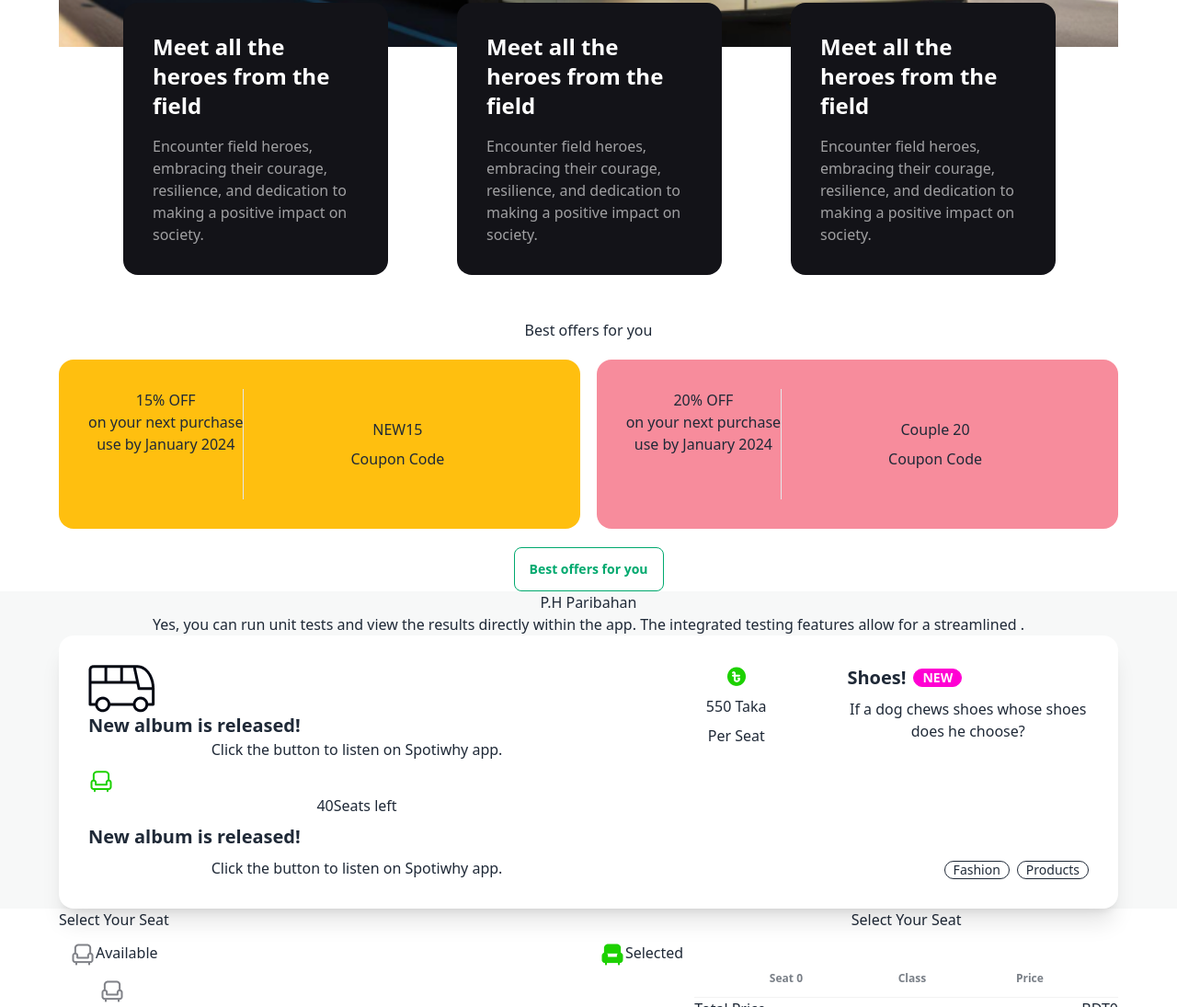
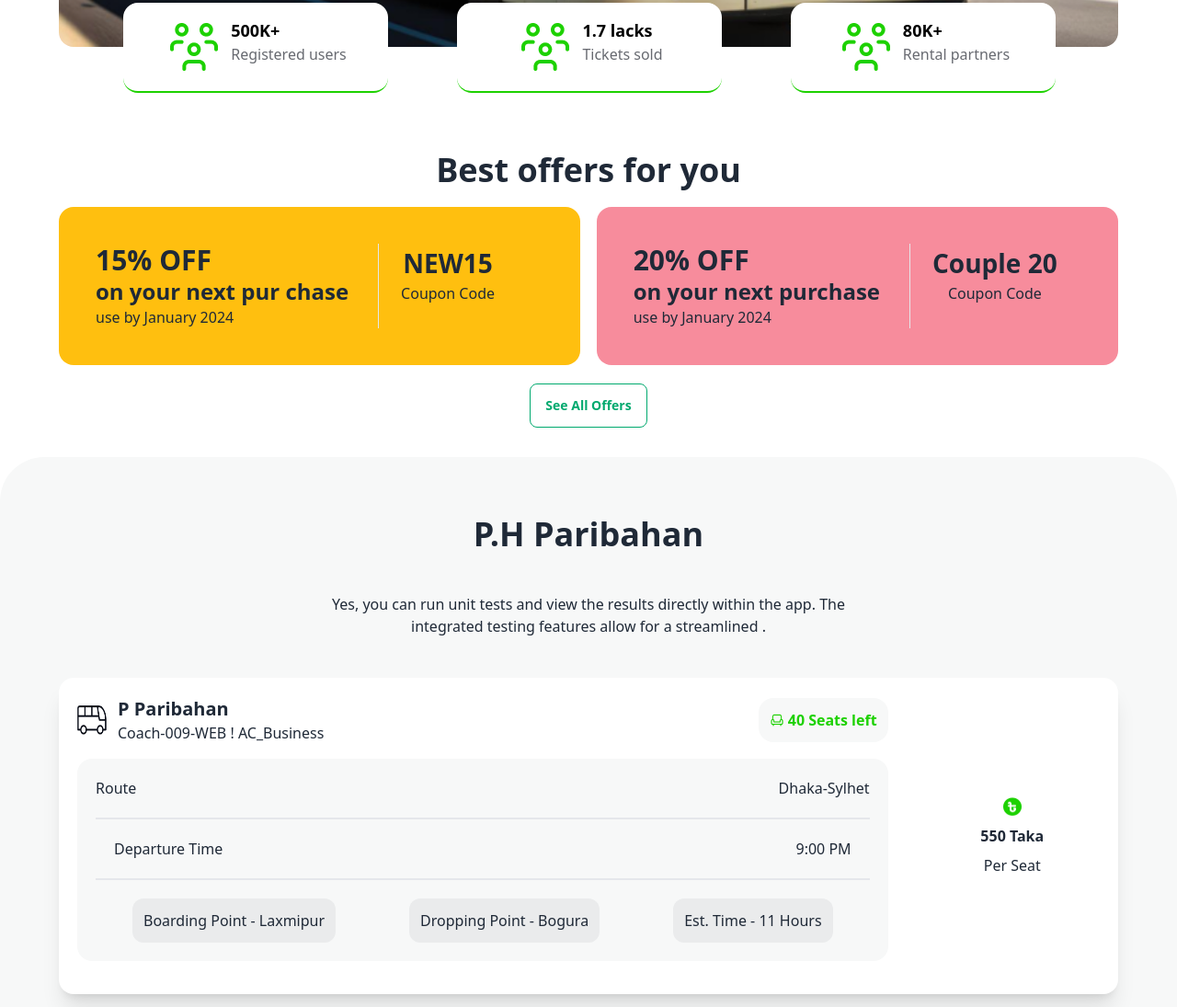
Before and after one commit to salehiin/a5-dom, a plain HTML site: page index.html in a window 1280 px wide. Shown: the part 849-1944 px from the top of the page at 92% size. Drawn offline with nearby package versions, Linux system fonts and the light colour scheme.

Commit message:
journey details section layout updated

```diff
--- a/index.html
+++ b/index.html
@@ -30,7 +30,7 @@
                                 <li><a>Search</a></li>
                             </ul>
                         </div>
-                        <a class="btn btn-ghost font-[Raleway-VariableFont_wght] font-extrabold text-2xl lg:text-4xl">P-Ticket</a>
+                        <a class="btn btn-ghost font-[Raleway-VariableFont_wght] font-extrabold text-2xl lg:text-4xl pl-0">P-Ticket</a>
                     </div>
                     <div class="navbar-center hidden lg:flex">
                         <ul class="menu menu-horizontal px-1">
@@ -41,134 +41,148 @@
                         </ul>
                     </div>
                     <div class="navbar-end">
-                        <a class="btn min-h-10 px-3 lg:px-4 lg:min-h-12 h-10 lg:h-12">Bus <img src="./images/bus-icon.png" alt=""> </a>
+                        <a class="btn min-h-10 px-3 lg:px-4 text-[#1DD100] lg:min-h-12 h-10 lg:h-12">Bus <img src="./images/bus-icon.png" alt=""> </a>
                     </div>
                 </div>
             </div>
         </nav>
         <!-- BANNER SECTION -->
         <div class="container mx-auto lg:px-16 px-4">
-            <div class="hero min-h-screen"
+            <div class="hero min-h-screen rounded-2xl"
                 style="background-image: url(./images/banner.png);">
                 <div class=""></div>
                 <div class="hero-content text-center text-neutral-content">
-                    <div class="max-w-md">
-                        <h1 class="mb-5 text-5xl font-bold">Hello there</h1>
-                        <p class="mb-5">Provident cupiditate voluptatem et in. Quaerat fugiat ut assumenda excepturi exercitationem
+                    <div class="max-w-3xl">
+                        <h2 class="text-5xl font-bold mb-8">End-to-End Travel with</h2>
+                        <h1 class="text-5xl font-bold text-[#1DD100]">P Paribahan</h1>
+                        <p class="m-11">Provident cupiditate voluptatem et in. Quaerat fugiat ut assumenda excepturi exercitationem
                             quasi. In deleniti eaque aut repudiandae et a id nisi.</p>
-                        <button class="btn btn-primary">Get Started</button>
+                        <button class="btn btn-primary bg-[#1DD100] text-[#000000]">Buy Tickets</button>
                     </div>
                 </div>
             </div>
-            <div class="flex">
-                <div class="w-full lg:w-1/4 text-white lg:p-8 p-4 bg-[#131318] rounded-2xl lg:translate-x-[70px] translate-x-0 lg:-translate-y-12 translate-y-0">
-                    <h3 class="text-lg lg:text-2xl font-bold pb-4">Meet all the heroes from the field</h3>
-                    <p class="text-[#FFFFFF99] text-sm lg:text-base font-medium">
-                        Encounter field heroes, embracing their courage, resilience, and dedication to making a positive impact on society.
-                    </p>
+            <div class="flex flex-col lg:flex-row">
+                <div class="w-full lg:w-1/4 text-white lg:p- p-4 bg-[#ffffff] rounded-2xl lg:translate-x-[70px] translate-x-0 lg:-translate-y-12 translate-y-0 border-[#1dd100] border-b-2 flex justify-center items-center">
+                    <div class="flex">
+                        <img width="w-full" src="./images/people.png" alt="">
+                        <div class="ps-2">
+                            <h5 class="text-lg text-[#000000] font-bold">500K+</h5>
+                            <p class="text-[#030712] opacity-60">Registered users</p>
+                        </div>
+                    </div>
                 </div>
-                <div class="w-full lg:w-1/4 text-white lg:p-8 p-4 bg-[#131318] rounded-2xl lg:translate-x-[145px] translate-x-0 lg:-translate-y-12 translate-y-0">
-                    <h3 class="text-lg lg:text-2xl font-bold pb-4">Meet all the heroes from the field</h3>
-                    <p class="text-[#FFFFFF99] text-sm lg:text-base font-medium">
-                        Encounter field heroes, embracing their courage, resilience, and dedication to making a positive impact on society.
-                    </p>
+                <div class="w-full lg:w-1/4 text-white lg:p- p-4 bg-[#ffffff] rounded-2xl lg:translate-x-[145px] translate-x-0 lg:-translate-y-12 translate-y-0 border-[#1dd100] border-b-2 flex justify-center items-center">
+                    <div class="flex">
+                        <img width="w-full" src="./images/people.png" alt="">
+                        <div class="ps-2">
+                            <h5 class="text-lg text-[#000000] font-bold">1.7 lacks</h5>
+                            <p class="text-[#030712] opacity-60">Tickets sold</p>
+                        </div>
+                    </div>
                 </div>
-                <div class="w-full lg:w-1/4 text-white lg:p-8 p-4 bg-[#131318] rounded-2xl lg:translate-x-[220px] translate-x-0 lg:-translate-y-12 translate-y-0">
-                    <h3 class="text-lg lg:text-2xl font-bold pb-4">Meet all the heroes from the field</h3>
-                    <p class="text-[#FFFFFF99] text-sm lg:text-base font-medium">
-                        Encounter field heroes, embracing their courage, resilience, and dedication to making a positive impact on society.
-                    </p>
+                <div class="w-full lg:w-1/4 text-white lg:p- p-4 bg-[#ffffff] rounded-2xl lg:translate-x-[220px] translate-x-0 lg:-translate-y-12 translate-y-0 border-[#1dd100] border-b-2 flex justify-center items-center">
+                    <div class="flex">
+                        <img width="w-full" src="./images/people.png" alt="">
+                        <div class="ps-2">
+                            <h5 class="text-lg text-[#000000] font-bold">80K+</h5>
+                            <p class="text-[#030712] opacity-60">Rental partners</p>
+                        </div>
+                    </div>
                 </div>
             </div>
         </div>
     </header>
     <main>
     <!-- OFFERS SECTION -->
-    <section>
+    <section class="py-4">
         <div class="container mx-auto lg:px-16 px-4 text-center">
-            <h1>Best offers for you</h1>
-            <div class="flex justify-between my-5">
+            <h1 class="text-4xl font-bold">Best offers for you</h1>
+            <div class="flex flex-col lg:flex-row justify-between my-5">
                 <!-- LEFT CARD -->
-                <div class="card card-side bg-[#FFBF0F] w-[49.25%] p-8">
-                    <div class="border-r-[1px] border-[dotted]">
-                        <h3>15% OFF</h3>
-                        <p>on your next purchase</p>
+                <div class="flex bg-[#FFBF0F] w-[49.25%] p-0 lg:p-10 rounded-2xl">
+                    <div class=" border-[dotted] flex flex-col justify-center items-start pr-0 lg:pr-8">
+                        <h3 class="text-3xl font-bold">15% OFF</h3>
+                        <p class="text-2xl font-bold">on your next pur chase</p>
                         <p>use by January 2024</p>
                     </div>
-                    <div class="card-body">
-                        <h4 class="">NEW15</h4>
+                    <div class="flex flex-col justify-start items-center pl-0 lg:pl-6 border-l-[1px]">
+                        <h4 class="text-[28px] font-bold">NEW15</h4>
                         <p>Coupon Code</p>
                     </div>
                 </div>
                 <!-- RIGHT CARD -->
-                <div class="card card-side bg-[#F78C9C] w-[49.25%] p-8">
-                    <div class="border-r-[1px] border-[dotted]">
-                        <h3>20% OFF</h3>
-                        <p>on your next purchase</p>
+                <div class="flex bg-[#F78C9C] w-[49.25%] p-0 lg:p-10 rounded-2xl">
+                    <div class=" border-[dotted] flex flex-col justify-center items-start p-0 lg:pr-8">
+                        <h3 class="text-3xl font-bold">20% OFF</h3>
+                        <p class="text-2xl font-bold">on your next purchase</p>
                         <p>use by January 2024</p>
                     </div>
-                    <div class="card-body">
-                        <h4 class="">Couple 20</h4>
+                    <div class="flex flex-col justify-start items-center pl-0 lg:pl-6 border-l-[1px]">
+                        <h4 class="text-[28px] font-bold">Couple 20</h4>
                         <p>Coupon Code</p>
                     </div>
                 </div>
             </div>
-            <button class="btn btn-outline btn-success">Best offers for you</button>
+            <button class="btn btn-outline btn-success">See All Offers</button>
         </div>
     </section>
     <!-- OFFERS SECTION -->
     <!-- PARIBAHAN DETAILS AND SEAT SALE -->
-    <section>
-        <div class="bg-[#F7F8F8]">
+    <section class="py-4">
+        <div class="bg-[#F7F8F8] rounded-t-[48px]">
             <!-- TOP PART -->
-            <div class="container mx-auto lg:px-16 px-4 text-center">
+            <div class="container mx-auto lg:p-16 p-4 text-center">
                 <!-- TITLE -->
-                <div>
-                    <h2>P.H Paribahan</h2>
-                    <p>Yes, you can run unit tests and view the results directly within the app. The integrated testing features allow for a streamlined .</p>
+                <div class="p-0 lg:px-56">
+                    <h2 class="text-4xl font-bold">P.H Paribahan</h2>
+                    <p class="m-11">Yes, you can run unit tests and view the results directly within the app. The integrated testing features allow for a streamlined .</p>
                 </div>
                 <!-- JOURNEY DETAILS PART -->
                 <div>
-                    <div class="card lg:card-side bg-base-100 shadow-xl">
-                        <div class="card-body w-4/5">
-                            <div>
-                                <img src="./images/bus-logo.png" alt="">
-                                <div>
-                                    <h2 class="card-title">New album is released!</h2>
-                                    <p>Click the button to listen on Spotiwhy app.</p>
+                    <div class="w-full bg-base-100 shadow-xl rounded-2xl flex">
+                        <div class="w-4/5 p-5">
+                            <div class="flex justify-between">
+                                <div class="flex items-center">
+                                    <img class="w-8 h-8" src="./images/bus-logo.png" alt="">
+                                    <div class="ml-3">
+                                        <h2 class="card-title">P Paribahan</h2>
+                                        <p>Coach-009-WEB ! AC_Business</p>
+                                    </div>
+                                </div>
+                                <div class="flex justify-center items-center">
+                                    <!-- <img class="w-4 h-4" src="./images/seat-green.png" alt=""> -->
+                                    <div class="text-[#1dd100] bg-[#f7f8f8] flex justify-center items-center p-3 rounded-2xl font-semibold gap-1"><img class="w-4 h-4" src="./images/seat-green.png" alt=""><span id="seat-remain">40</span>Seats left</div>
                                 </div>
                             </div>
-                            <div>
-                                <img src="./images/seat-green.png" alt="">
-                                <p><span id="seat-remain">40</span>Seats left</p>
+                            <div class="bg-[#f7f8f8] p-5 rounded-2xl my-4">
+                                <div class="flex justify-between pb-5">
+                                    <p>Route</p>
+                                    <p>Dhaka-Sylhet</p>
+                                </div>
+                                <div class="flex justify-between border-y-2 p-5 ">
+                                    <p>Departure Time</p>
+                                    <p>9:00 PM</p>
+                                </div>
+                                <div class="flex justify-around pt-5">
+                                    <div class="bg-[#EAEBEC] p-3 rounded-xl"><p>Boarding Point - Laxmipur</p></div>
+                                    <div class="bg-[#EAEBEC] p-3 rounded-xl"><p>Dropping Point - Bogura</p></div>
+                                    <div class="bg-[#EAEBEC] p-3 rounded-xl"><p>Est. Time - 11 Hours</p></div>
+                                </div>
                             </div>
-                            <h2 class="card-title">New album is released!</h2>
-                            <p>Click the button to listen on Spotiwhy app.</p>
-
                         </div>
-                        <div class="card-body w-1/5">
-                            <img src="./images/fare.png" alt="" class="w-6 m-auto">
-                            <h4><span>550</span> Taka</h4> <!-- ---------------------------- -->
+                        <div class="w-1/5 flex flex-col justify-center items-center gap-2">
+                            <div><img src="./images/fare.png" alt="" class="w-6 h-6 m-auto"></div>
+                            <h4 class="font-bold"><span>550</span> Taka</h4> <!-- ---------------------------- -->
                             <p>Per Seat</p>
                         </div>
-                        <div class="card-body">
-                            <h2 class="card-title">
-                                Shoes!
-                                <div class="badge badge-secondary">NEW</div>
-                            </h2>
-                            <p>If a dog chews shoes whose shoes does he choose?</p>
-                            <div class="card-actions justify-end">
-                                <div class="badge badge-outline">Fashion</div>
-                                <div class="badge badge-outline">Products</div>
-                            </div>
-                        </div>
+
                     </div>
                 </div>
             </div>
             <!-- BOTTOM PART -->
             <div class="container mx-auto lg:px-16 px-4 text-center bg-white flex">
                 <!-- left -->
-                <div class="w-3/5">
+                <div class="w-full lg:w-3/5">
                     <div>
                         <h2 class="text-left">Select Your Seat</h2>
                         <div class="flex justify-between m-3">
@@ -179,7 +193,7 @@
                     <div></div>
                     <div class="m-auto px-11"><img src="./images/seat-gray.png" alt=""></div>
                     <div class="flex">
-                        <div class="seat-serial flex flex-col w-1/5">
+                        <div class="seat-serial flex flex-col w-full lg:w-1/5">
                             <div>A</div>
                             <div>B</div>
                             <div>C</div>
@@ -191,7 +205,7 @@
                             <div>I</div>
                             <div>J</div>
                         </div>
-                        <ul class="seat-allocation grid grid-cols-4 w-4/5">
+                        <ul class="seat-allocation grid grid-cols-4 w-full lg:w-4/5">
                             <li>A1</li>
                             <li class="mr-8">A2</li>
                             <li>A3</li>
@@ -245,7 +259,7 @@
                     </div>
                 </div>
                 <!-- right -->
-                <div class="w-2/5">
+                <div class="w-full lg:w-2/5">
                     <h2>Select Your Seat</h2>
                     <div class="my-8">
                         <!-- TABLE START -->
@@ -280,9 +294,13 @@
                                 <p>Total Price</p>
                                 <p>BDT<span id="total-fare">0</span></p>
                             </div>
+                            <div class="flex justify-between hidden">
+                                <p>Discount Price</p>
+                                <p>BDT<span id="discountPrice">0</span></p>
+                            </div>
                             <label class="input input-bordered flex items-center gap-2">
                                 <input id="coupon" type="text" class="grow" placeholder="Search" />
-                                <span onclick="grandTotalFare" class="badge badge-info">Optional</span>
+                                <span id="apply-btn" class="badge badge-info">Optional</span>
                             </label>
                             <div class="flex justify-between">
                                 <p>Grand Total</p>
--- a/style.css
+++ b/style.css
@@ -8,6 +8,9 @@
 body{
     /* font-family: Raleway-VariableFont_wght; */
     /* font-size: 90px; */
+    margin: 0;
+    padding: 0;
+    box-sizing: border-box;
 }
 a{
     /* font-size: 10px; */
```
Also changed, not shown: script.js (+45 -6 lines), doc.txt.
